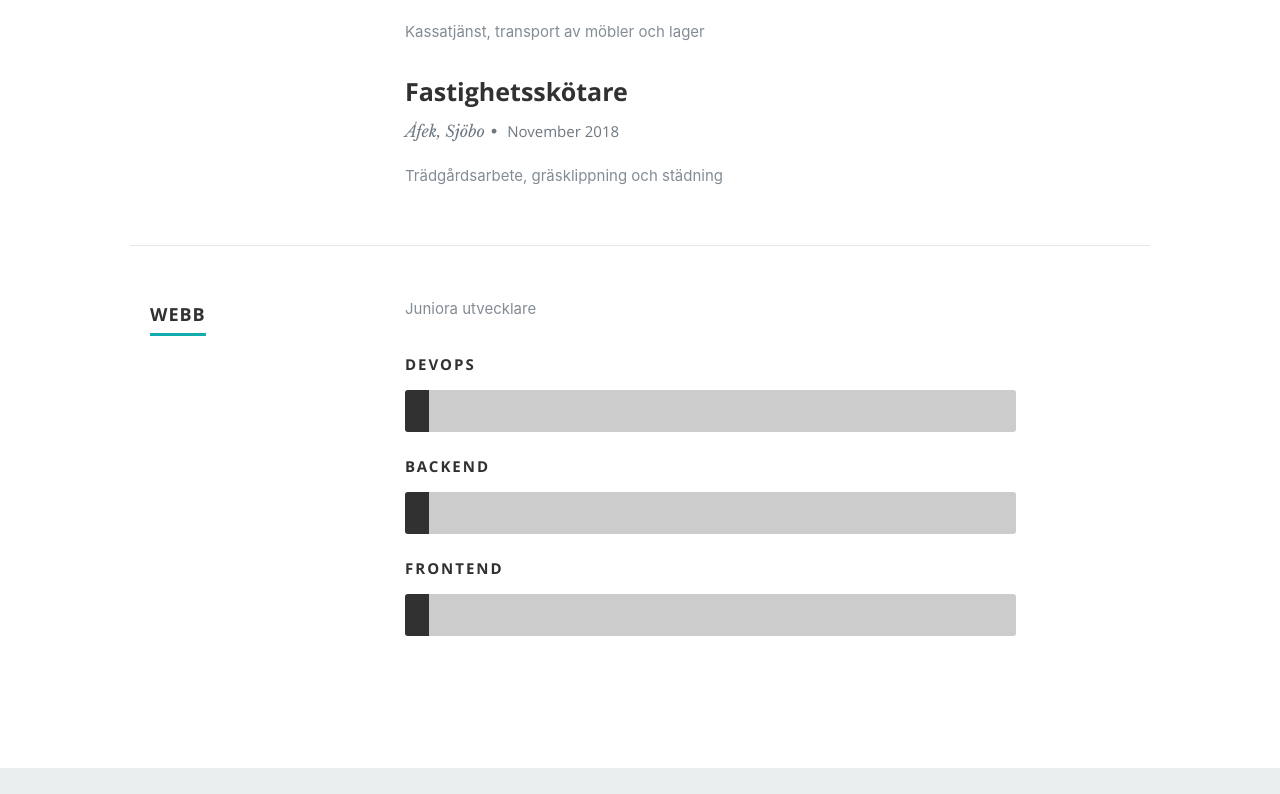
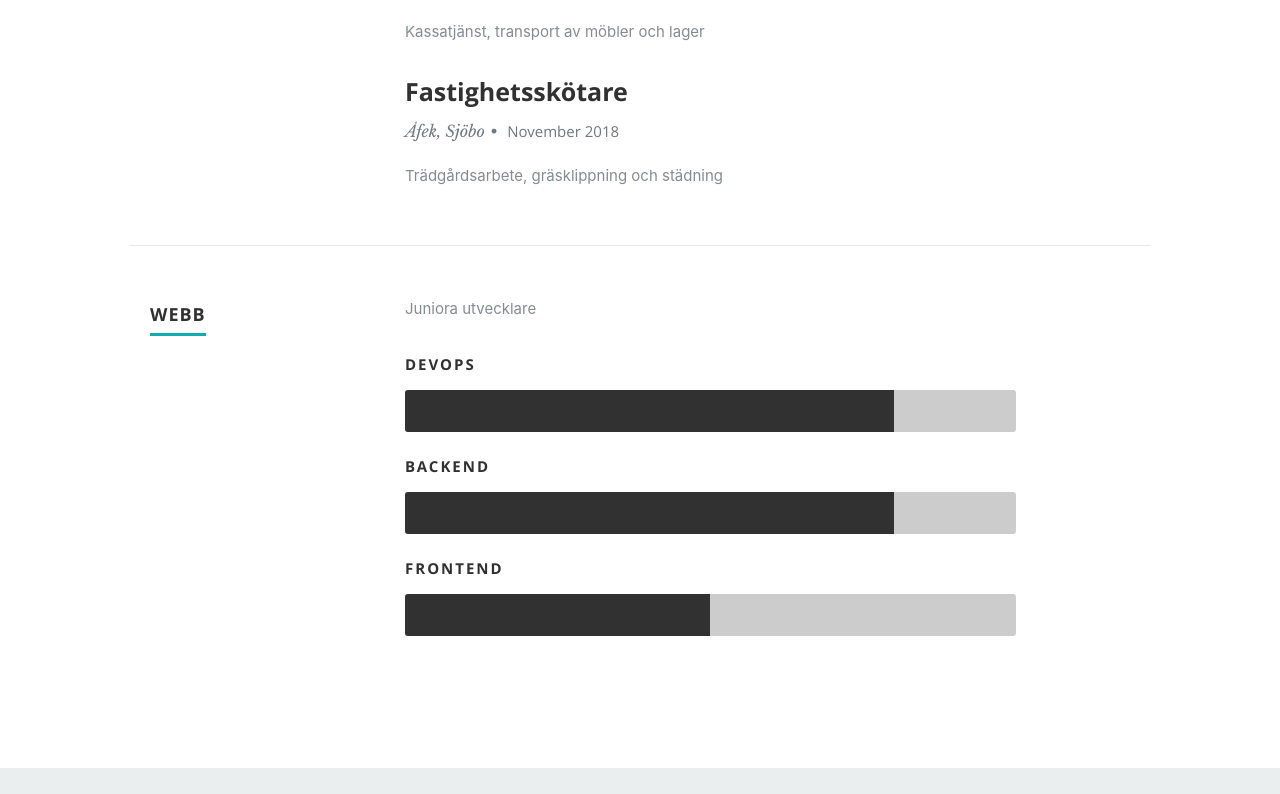
Before and after one commit to itandersson/Portfolio, a React (Create React App) app in the folder React-Portfolio/: page / in a window 1280 px wide. Shown: the part 1894-2688 px from the top of the page. Built offline with nearby package versions, Linux system fonts and the light colour scheme.

Commit message:
Changes the bars for backend, devops and front

```diff
--- a/React-Portfolio/public/css/layout.css
+++ b/React-Portfolio/public/css/layout.css
@@ -340,17 +340,17 @@ ul#nav li.current a { color: #F06000; }
   	-moz-animation: wordpress 2s ease;
   	-webkit-animation: wordpress 2s ease;
 }
-.css {
-  	width: 90%;
+.backend {
+  	width: 80%;
   	-moz-animation: css 2s ease;
   	-webkit-animation: css 2s ease;
 }
-.html5 {
+.devops {
   	width: 80%;
   	-moz-animation: html5 2s ease;
   	-webkit-animation: html5 2s ease;
 }
-.jquery {
+.frontend {
   	width: 50%;
   	-moz-animation: jquery 2s ease;
   	-webkit-animation: jquery 2s ease;
```
